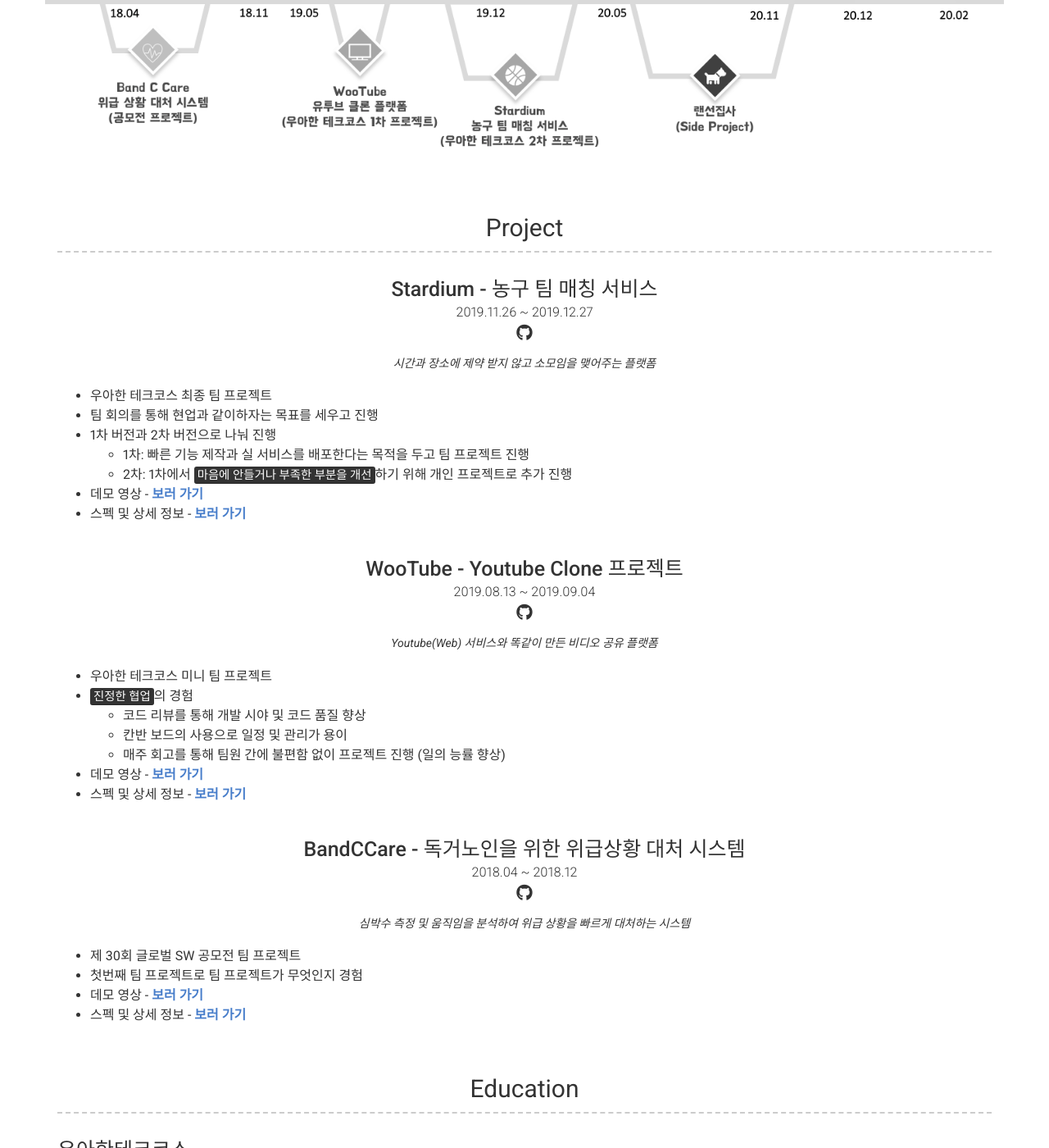
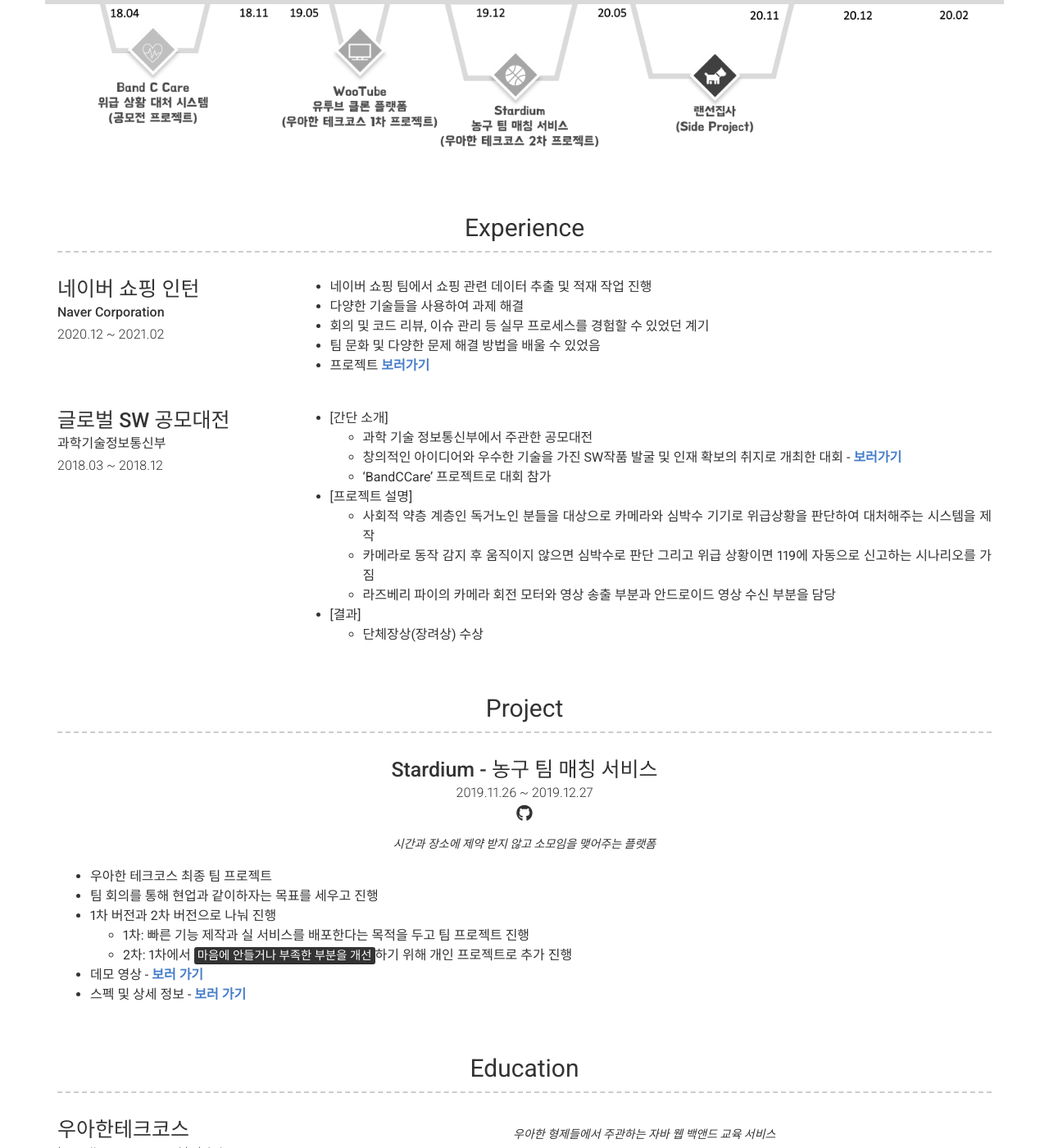
Before and after one commit to backlo/backlo.github.io, a Jekyll site: the page built from index.md, in a window 1280 px wide and 1400 px high, scrolled down 1381 px. Shown: the whole window at 82% size. Built offline with Jekyll 4.4.1, drawn with Linux system fonts in a browser that asks for light colours; nearby versions of some CDN libraries; some of the changed text lies outside the part shown.

Commit message:
resume 수정

```diff
--- a/_data/experience.yml
+++ b/_data/experience.yml
@@ -8,6 +8,7 @@
     - 다양한 기술들을 사용하여 과제 해결
     - 회의 및 코드 리뷰, 이슈 관리 등 실무 프로세스를 경험할 수 있었던 계기
     - 팀 문화 및 다양한 문제 해결 방법을 배울 수 있었음
+    - 프로젝트 **[보러가기](https://github.com/backlo/career/blob/master/intern/intern.md)**
 
 - layout: left
   name: 글로벌 SW 공모대전
@@ -19,7 +20,7 @@
       - 창의적인 아이디어와 우수한 기술을 가진 SW작품 발굴 및 인재 확보의 취지로 개최한 대회 - **[보러가기](http://www.itdaily.kr/news/articleView.html?idxno=92193)**
       - 'BandCCare' 프로젝트로 대회 참가
 
-    - [프로젝트 간단 설명]
+    - [프로젝트 설명]
       - 사회적 약층 계층인 독거노인 분들을 대상으로 카메라와 심박수 기기로 위급상황을 판단하여 대처해주는 시스템을 제작
       - 카메라로 동작 감지 후 움직이지 않으면 심박수로 판단 그리고 위급 상황이면 119에 자동으로 신고하는 시나리오를 가짐
       - 라즈베리 파이의 카메라 회전 모터와 영상 송출 부분과 안드로이드 영상 수신 부분을 담당
--- a/_data/open-source.yml
+++ b/_data/open-source.yml
@@ -2,9 +2,14 @@
 - layout: left
   name: 개인 블로그
   link: http://poododang.tistory.com/
-  dates: 2020.01.15 ~ present
   description: |
     - 학습한 지식들을 나의 생각과 같이 정리하여 포스팅
     - 책이나 검색을 통해 새로 습득한 지식이나 어려웠던 기술들 위주로 작성
     - 설득 능력을 향상하고파 글쓰기 연습으로 시작
     - 적절한 피드백을 통해 글쓰기의 능력 성장
+- layout: left
+  name: 스터디 저장소
+  link: https://github.com/study-haja
+  description: |
+    - 동료와 같이 성장하기 위해 책을 읽고 정리하는 목적으로 글을 올리고 있음
+    - 해당 스터디로 인해 블로그는 잠시 중단
--- a/_data/projects.yml
+++ b/_data/projects.yml
@@ -13,28 +13,3 @@
       - 2차: 1차에서 <mark>마음에 안들거나 부족한 부분을 개선</mark>하기 위해 개인 프로젝트로 추가 진행
     - 데모 영상 - **[보러 가기](https://www.youtube.com/watch?v=wkLuv0CkU60&ab_channel=Sooreal)**
     - 스펙 및 상세 정보 - **[보러 가기](https://github.com/backlo/stardium/blob/master/README.md)**
-- layout: top-middle
-  name: WooTube - Youtube Clone 프로젝트
-  github: backlo/miniprojects-2019
-  dates: 2019.08.13 ~ 2019.09.04
-  quote: >
-    Youtube(Web) 서비스와 똑같이 만든 비디오 공유 플랫폼
-  description: |
-    - 우아한 테크코스 미니 팀 프로젝트
-    - <mark>진정한 협업</mark>의 경험
-      - 코드 리뷰를 통해 개발 시야 및 코드 품질 향상
-      - 칸반 보드의 사용으로 일정 및 관리가 용이
-      - 매주 회고를 통해 팀원 간에 불편함 없이 프로젝트 진행 (일의 능률 향상)
-    - 데모 영상 - **[보러 가기](https://www.youtube.com/watch?v=aFqw6a7gvyE&list=PLgXGHBqgT2TsWUA5puZimG3DDlJTd370Q&index=9&t=2s)**
-    - 스펙 및 상세 정보 - **[보러 가기](https://github.com/backlo/miniprojects-2019/blob/master/README.md)**
-- layout: top-middle
-  name: BandCCare - 독거노인을 위한 위급상황 대처 시스템
-  github: bandccare
-  dates: 2018.04 ~ 2018.12
-  quote: >
-    심박수 측정 및 움직임을 분석하여 위급 상황을 빠르게 대처하는 시스템
-  description: |
-    - 제 30회 글로벌 SW 공모전 팀 프로젝트
-    - 첫번째 팀 프로젝트로 팀 프로젝트가 무엇인지 경험
-    - 데모 영상 - **[보러 가기](https://www.youtube.com/watch?v=lCb1fbLXMyA&ab_channel=%EC%A7%84%EC%86%8C%EB%A6%B0)**
-    - 스펙 및 상세 정보 - **[보러 가기](https://github.com/bandccare/BANDC_Android/blob/master/README.md)**
--- a/_includes/projects.html
+++ b/_includes/projects.html
@@ -1,5 +1,5 @@
 <div class="container projects-container" style="padding-bottom: 20px;">
-  <h3 style="font-weight: 400">{{ site.projects_title | default: "Projects" }}</h3>
+  <h3 style="font-weight: 400">{{ site.projects_title | default: "개인 프로젝트" }}</h3>
   {% for project in site.data.projects %}
     {% include {{ project.layout | default: 'left' | append: ".html" }} item=project %}
   {% endfor %}
--- a/_layouts/default.html
+++ b/_layouts/default.html
@@ -16,6 +16,10 @@
 
       {%- include activity.html -%}
 
+      {%- if site.data.experience.size > 0 -%}
+        {%- include experience.html -%}
+      {%- endif -%}
+
       {%- if site.data.projects.size > 0 -%}
         {%- include projects.html -%}
       {%- endif -%}
@@ -28,10 +32,6 @@
         {%- include open-source.html -%}
       {%- endif -%}
 
-      {%- if site.data.experience.size > 0 -%}
-        {%- include experience.html -%}
-      {%- endif -%}
-
     </div>
   </main>
 
```
